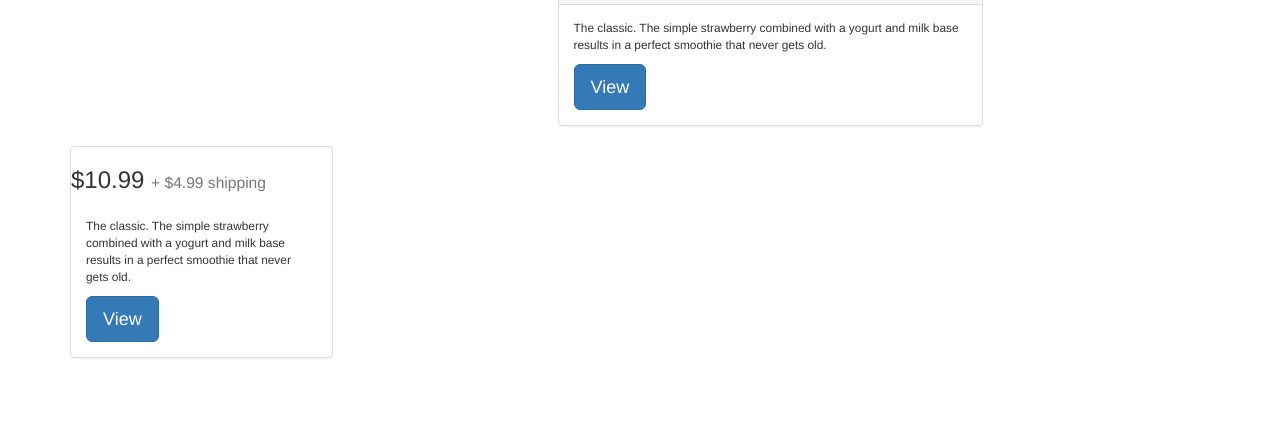
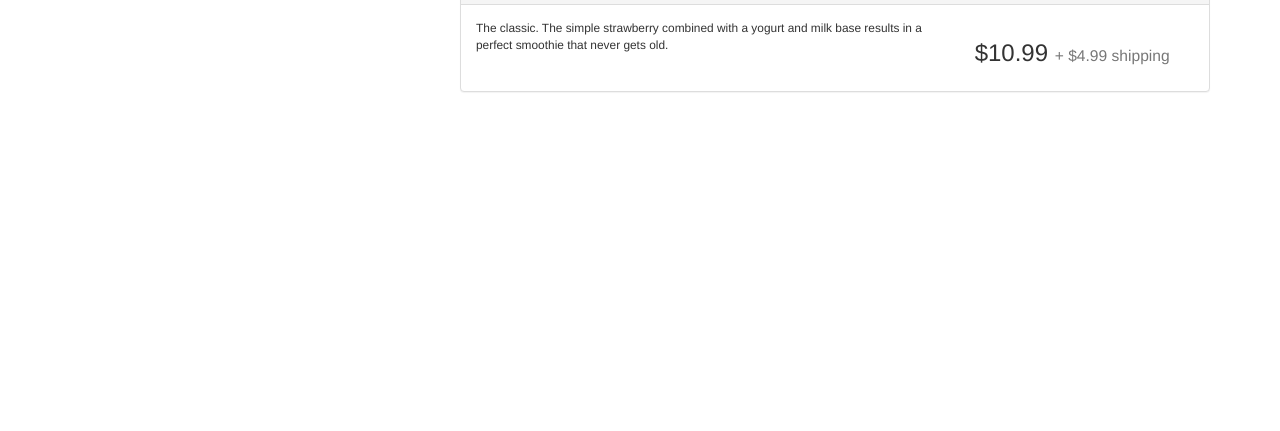
Before and after one commit to Mason739/Mujo-Smoothies, a plain HTML site: page templates/product.html in a window 1280 px wide. Shown: the part 369-800 px from the top of the page. Drawn offline with nearby package versions, Linux system fonts and the light colour scheme.

```diff
--- a/templates/product.html
+++ b/templates/product.html
@@ -49,7 +49,7 @@
 
           <!-- panels -->
           <div class="row">
-            <div class="col-sm-5">
+            <div class="col-sm-4">
 
               <div class = "panel panel-default ">
 
@@ -63,11 +63,11 @@
             </div>
 
 
-            <div class="col-sm-7">
+            <div class="col-sm-8">
 
               <div class="row">
 
-                <div class="col-sm-8">
+                <div class="col-sm-12">
                   <div class = "panel panel-default smoothie-info">
 
                     <div class="panel-heading">
@@ -77,14 +77,28 @@
                     </div>
 
                     <div class = "panel-body text-in-panel">
-                      <div class="text-in-panel">
-                        <small>
-                          The classic. The simple strawberry combined with a yogurt and milk base results in a perfect smoothie that never gets old.
-                        </small>
-                        <p> </p>
 
-                        <button type="button" class="btn btn-primary btn-lg">View</button>
+                      <div class="row">
+                        <div class="col-sm-8">
+                          <div class="text-in-panel left-text-in-panel light-outline">
+                            <small>
+                              The classic. The simple strawberry combined with a yogurt and milk base results in a perfect smoothie that never gets old.
+                            </small>
+
+                          </div>
+                        </div>
+
+                        <div class="col-sm-4">
+                          <p class="text">
+                            <h3 class="money">$10.99 <small class="text small-stuff">+ $4.99 shipping</small></h3>
+
+                          </p>
+
+                        </div>
+
                       </div>
+
+
                     </div>
                   </div>
                 </div>
@@ -99,29 +113,7 @@
 
 
 
-            <!-- right panel side information -->
-            <div class="col-sm-3">
 
-
-                  <div class = "panel panel-default smoothie-info">
-
-                    <p class="text">
-                      <h3 class="money">$10.99 <small class="text small-stuff">+ $4.99 shipping</small></h3>
-
-                    </p>
-
-                    <div class = "panel-body text-in-panel">
-                      <div class="text-in-panel">
-                        <small>
-                          The classic. The simple strawberry combined with a yogurt and milk base results in a perfect smoothie that never gets old.
-                        </small>
-                        <p> </p>
-
-                        <button type="button" class="btn btn-primary btn-lg">View</button>
-                      </div>
-                    </div>
-                  </div>
-                </div>
 
 
 
--- a/templates/style.css
+++ b/templates/style.css
@@ -45,11 +45,25 @@
 }
 
 .text-in-panel {
-  font-size: 18px;;
+  font-size: 18px;
 }
 
 .left-text-in-panel li {
   text-align: left !important;
+}
+
+.left-text-in-panel {
+  text-align: left !important;
+}
+
+.light-outline {
+  border-color: black;
+  border-radius: 5px;
+  border-width: thin;
+  border-style: solid;
+
+  padding: 5px;
+
 }
 
 .glyphicon .glyphicon-check {
@@ -276,7 +290,6 @@
 }
 
 .small-stuff {
-  font-size: smaller;
 }
 
 /*
```
